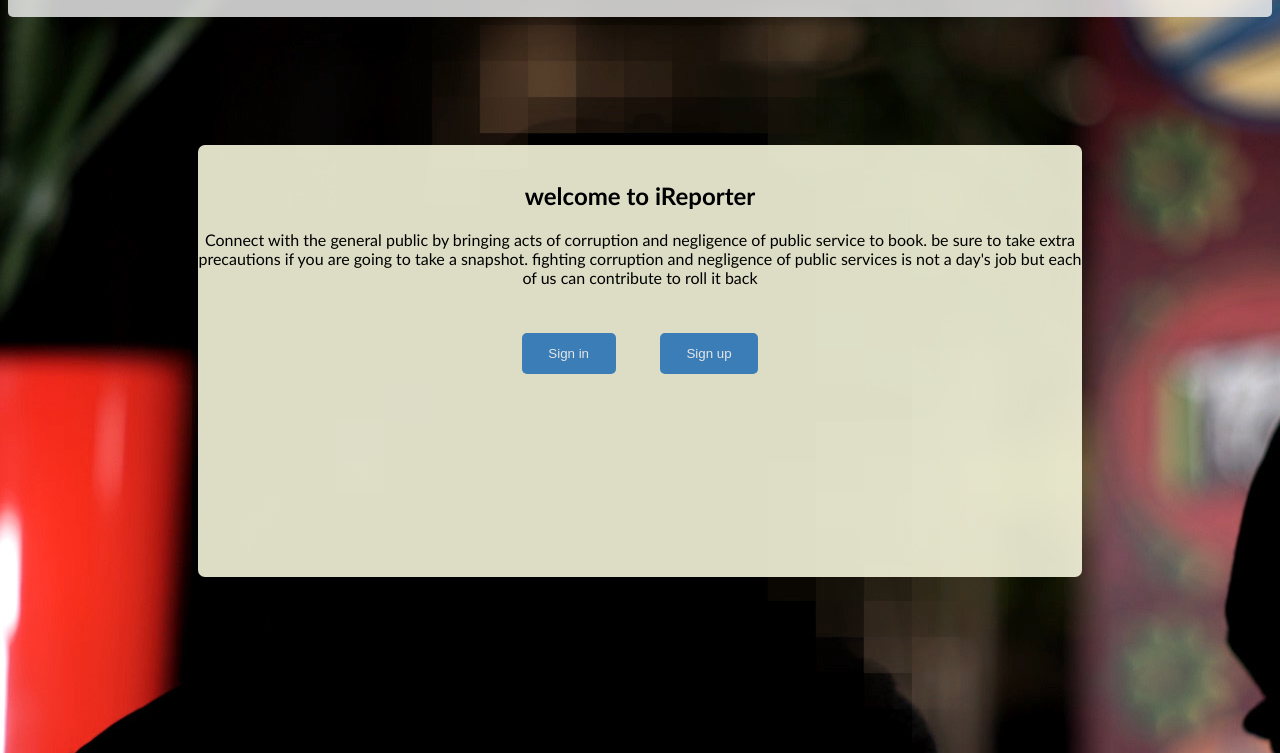
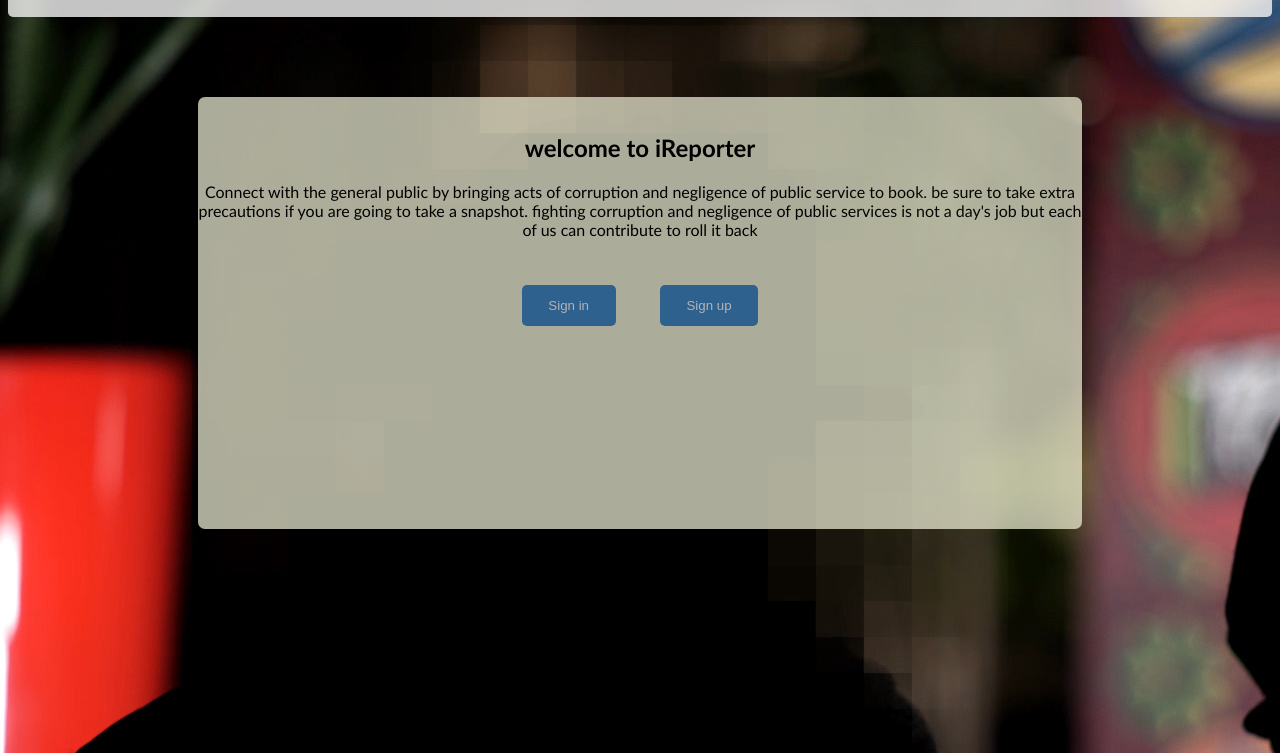
Before and after one commit to patrex/iRep, a website: page UI/index.html in a window 1280 px wide. Shown: the part 47-800 px from the top of the page. Drawn offline with Linux system fonts and the light colour scheme.

Commit message:
chore(UI): adjust main opacity and vertical margin

```diff
--- a/UI/css/landing.css
+++ b/UI/css/landing.css
@@ -40,9 +40,9 @@ main{
   min-height: 400px;
   width: 70%;
   border-radius: 7px;
-  margin: 8em auto;
-  filter:alpha(opacity=90);
-  opacity: .9;
+  margin: 5em auto;
+  filter:alpha(opacity=70);
+  opacity: .7;
   background-color: beige;
   text-align: center;
   align-items: center;
```
